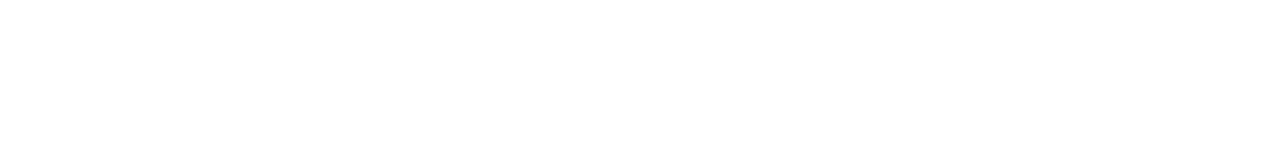
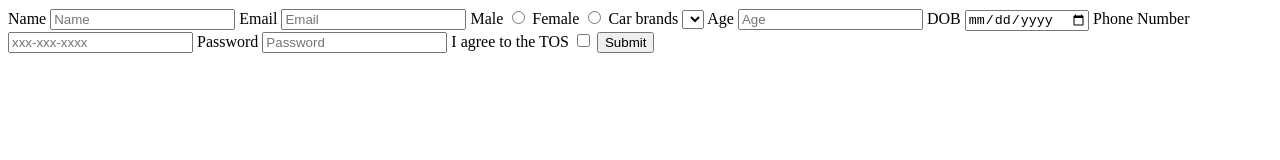
Before and after one commit to acciojob/signup-form-car-Saurabh-Kumar20-24, a website: page main.html in a window 1280 px wide. Drawn offline with Linux system fonts and the light colour scheme.

Commit message:
created a submission

```diff
--- a/main.html
+++ b/main.html
@@ -8,6 +8,36 @@
 
 <body>
 	<!-- the entire body must be written by student -->
+	<form method="post">
+		<label for="name">Name</label>
+	<input type="text" id="name" placeholder="Name" required>
+	<label for="email">Email</label>
+	<input type="email" id="email" placeholder="Email" required>
+
+	<label for="gender_m">Male</label>
+	<input type="radio" id="gender_m" required>
+	<label for="gender_f">Female</label>
+	<input type="radio" id="gender_f" required>
+
+	<label for="cars">Car brands</label>
+	<select type="select" id="cars" required placeholder="--Please choose an option--">
+		<option></option>
+		<option></option>
+		<option></option>
+	</select>
+
+	<label for="age">Age</label>
+	<input type="number" id="age" placeholder="Age" required>
+	<label for="dob">DOB</label>
+	<input type="date" id="dob" required>
+	<label for="tel">Phone Number</label>
+	<input type="tel" id="dob" placeholder="xxx-xxx-xxxx" required>
+	<label for="password">Password</label>
+	<input type="password" id="password" placeholder="Password" required>
+	<label for="tos">I agree to the TOS</label>
+	<input type="checkbox" id="tos" required>
+		<button type="submit">Submit</button>
+	</form>
     <script type="text/javascript" src="./script.js">
 </script>
 
```
